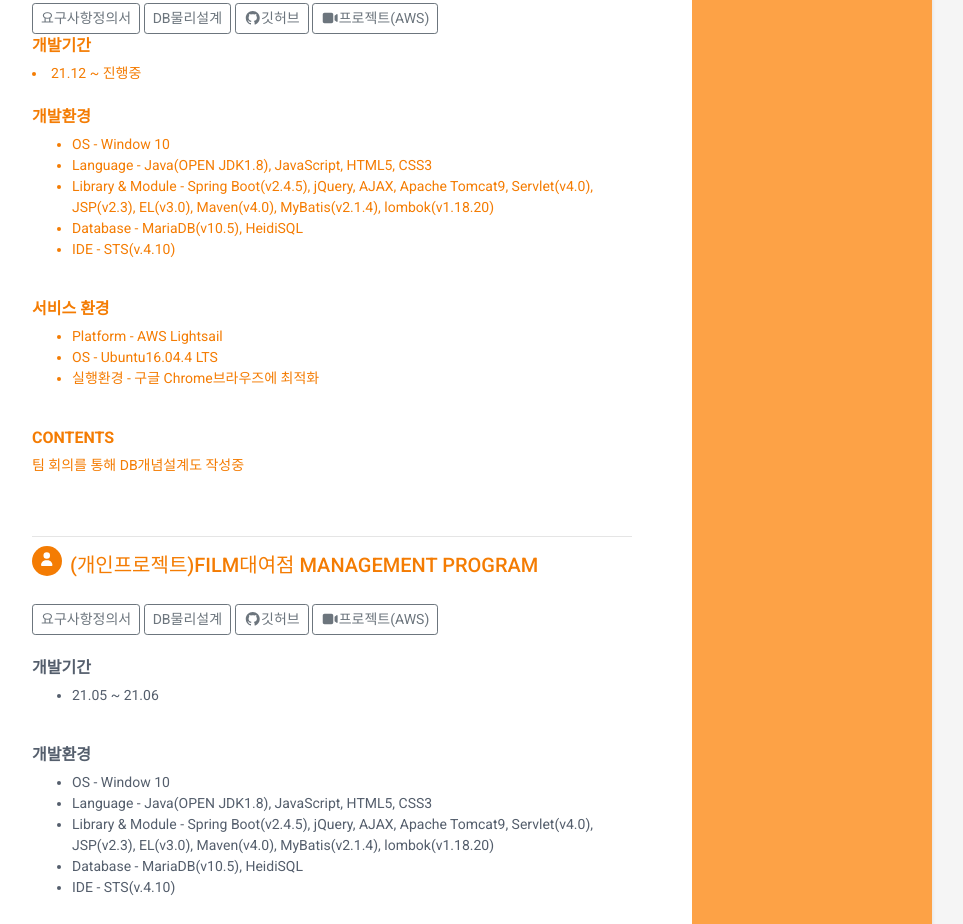
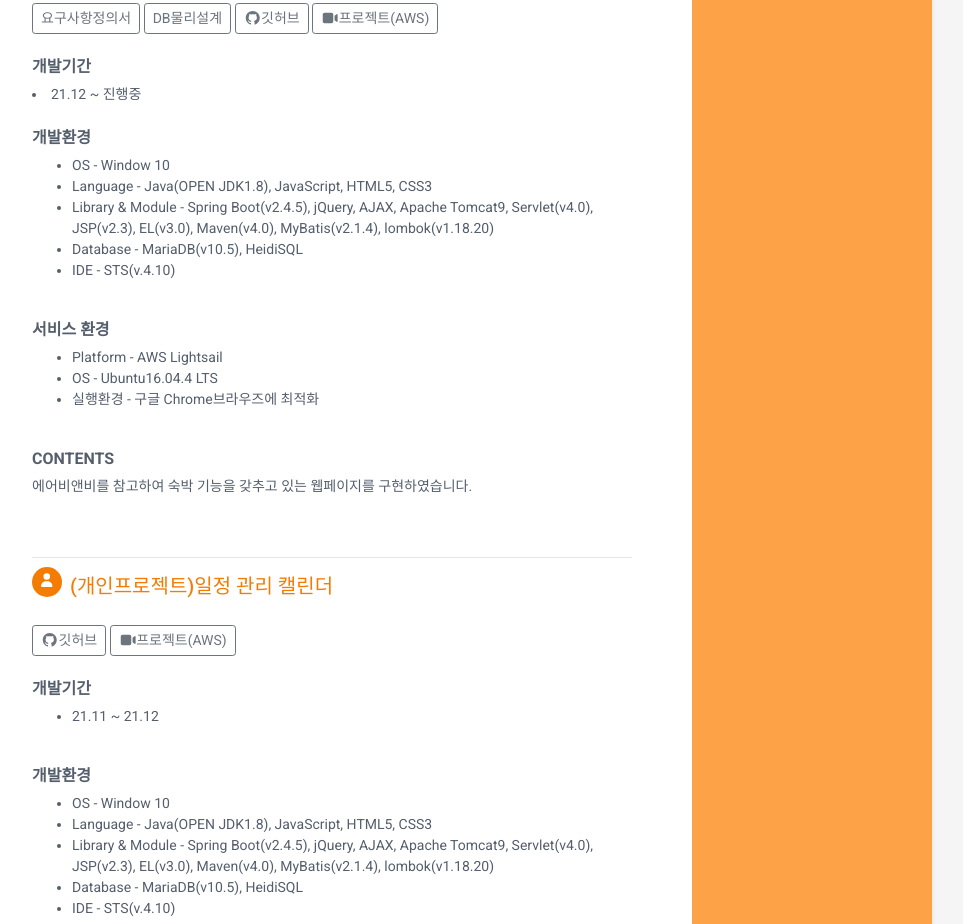
Before and after one commit to kyeong24/kyeong24, a plain HTML site: page index.html in a window 1280 px wide. Shown: the part 1119-2043 px from the top of the page, without its empty margins (188-1151 px from the left). Drawn offline with Linux system fonts and the light colour scheme.

Commit message:
Update index.html

```diff
--- a/index.html
+++ b/index.html
@@ -152,13 +152,13 @@
             <h3><i class="far fa-file-code"></i>&nbsp;PROJECTS</h3>
             <br>
             <section class="section projects-section">
-                <h2 class="section-title"><span class="icon-holder"><i class="fas fa-users"></i></span>(팀프로젝트)에어비앤비를 기반으로 한 숙박예약 시스템(신난다)(진행중)</h2>
+                <h2 class="section-title"><span class="icon-holder"><i class="fas fa-users"></i></span>(팀프로젝트)에어비앤비를 기반으로 한 숙박예약 시스템   (신난다)(진행중)</h2>
                 <div class="item">
                 	<div class="project-type">
 						<a href="https://docs.google.com/spreadsheets/d/1NgL0NITzhcSa74PDlCVcGJ4EU-a8QkPpHNo9SAGmgKM/edit#gid=0" target="_blank"><button class="btn btn-outline-secondary btn-sm">요구사항정의서</button></a>
 						<a href="img//b2erd.png" target="_blank"><button class="btn btn-outline-secondary btn-sm">DB물리설계</button></a>
 						<a href="https://github.com/Leewonhee3/sinnanda2" target="_blank"><button class="btn btn-outline-secondary btn-sm"><i class="fab fa-github"></i>깃허브</button></a>
-						<a href="http://3.34.145.56/sinnanda/login" target="_blank"><button class="btn btn-outline-secondary btn-sm"><i class="fas fa-video"></i>프로젝트(AWS)</button></
+						<a href="http://3.34.145.56/sinnanda/login" target="_blank"><button class="btn btn-outline-secondary btn-sm"><i class="fas fa-video"></i>프로젝트(AWS)</button></a>
 
 
 					</div>
@@ -185,23 +185,21 @@
                 	</ul>
                 	<br>
                 	<div class="project-type project-title">CONTENTS</div>
-                	<span class="project-tagline">팀 회의를 통해 DB개념설계도 작성중</span>
+                	<span class="project-tagline">에어비앤비를 참고하여 숙박 기능을 갖추고 있는 웹페이지를 구현하였습니다.  </span>
                 </div><!--//item-->
             </section><!--//section-->
             <hr>
             <section class="section projects-section">
-                <h2 class="section-title"><span class="icon-holder"><i class="fas fa-user"></i></span>(개인프로젝트)film대여점 Management Program</h2>
+                <h2 class="section-title"><span class="icon-holder"><i class="fas fa-user"></i></span>(개인프로젝트)일정 관리 캘린더</h2>
                 <div class="item">
                 	<div class="project-type">
-						<a href="https://docs.google.com/document/d/1NkEbbKHqecUnVzqNT-_AweS6jnmchcdQEceYlkgO8LI/edit" target="_blank"><button class="btn btn-outline-secondary btn-sm">요구사항정의서</button></a>
-						<a href="img/sakilaDB.png" target="_blank"><button class="btn btn-outline-secondary btn-sm">DB물리설계</button></a>
-						<a href="https://github.com/pilming/sakila" target="_blank"><button class="btn btn-outline-secondary btn-sm"><i class="fab fa-github"></i>깃허브</button></a>
-						<a href="http://www.jaehyeon.space/sakila/" target="_blank"><button class="btn btn-outline-secondary btn-sm"><i class="fas fa-video"></i>프로젝트(AWS)</button></a>
+						<a href="https://github.com/kyeong24/todo" target="_blank"><button class="btn btn-outline-secondary btn-sm"><i class="fab fa-github"></i>깃허브</button></a>
+						<a href="http://52.78.167.12/todo/login" target="_blank"><button class="btn btn-outline-secondary btn-sm"><i class="fas fa-video"></i>프로젝트(AWS)</button></a>
 					</div>
 					<br>
                     <div class="project-type project-title">개발기간</div>
                     <ul>
-                		<li class="project-type">21.05 ~ 21.06</li>
+                		<li class="project-type">21.11 ~ 21.12</li>
                 	</ul>
                 	<br>
                 	<div class="project-type project-title">개발환경</div>
```
